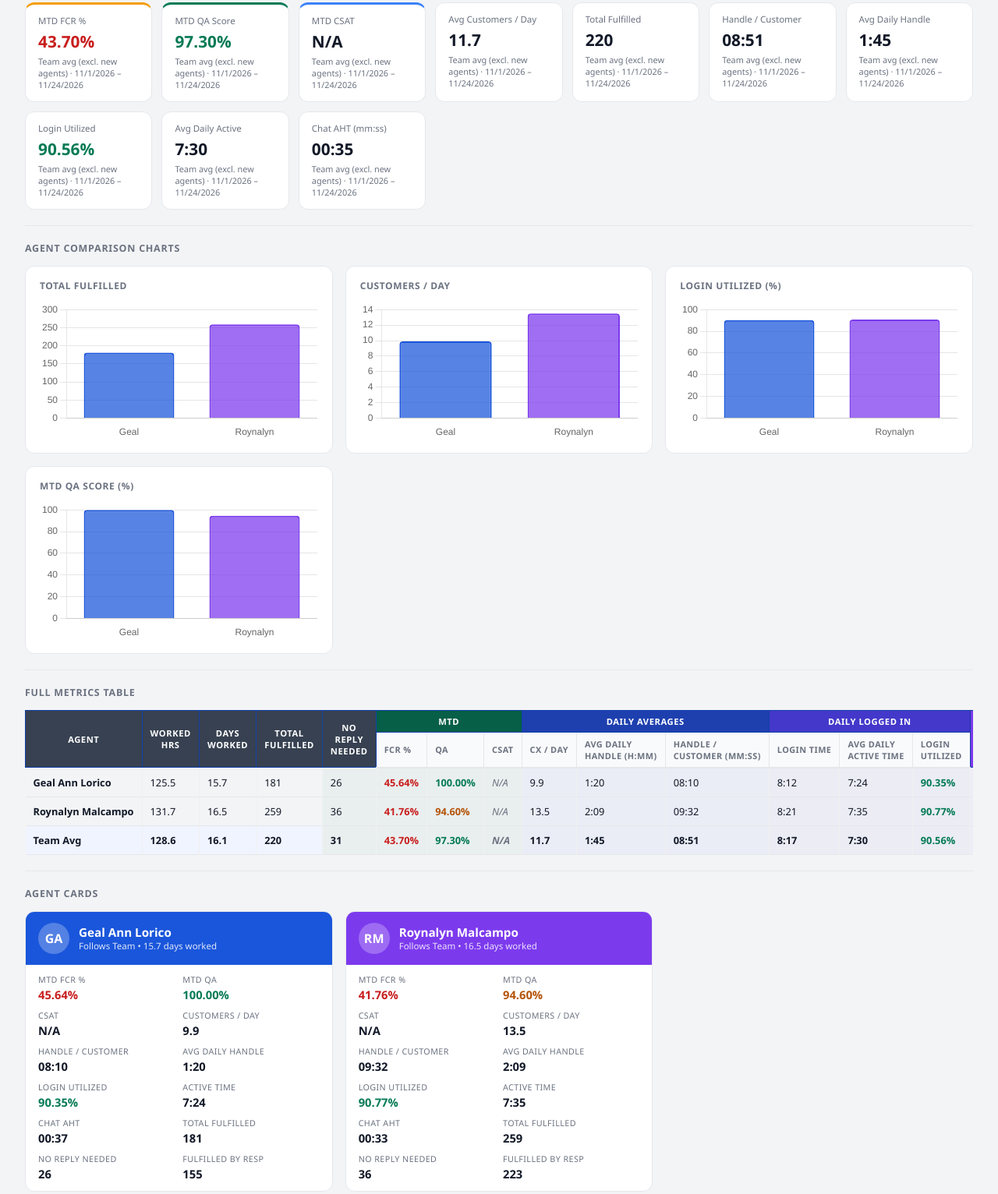
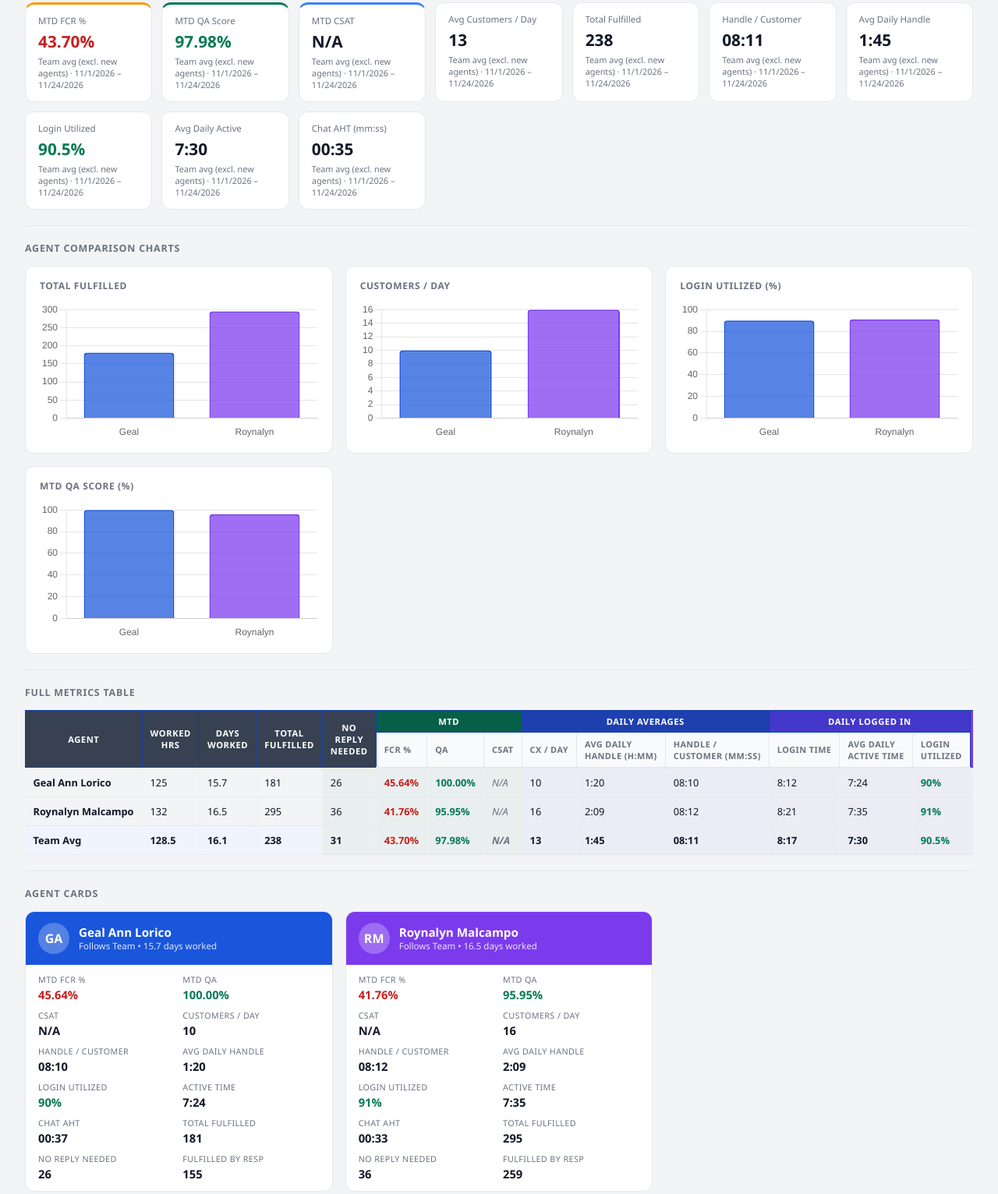
Before and after one commit to bvcafirma3rd/fs-kpi-dashboard, a plain HTML site: page index.html in a window 1280 px wide. Shown: the part 210-1742 px from the top of the page at 78% size. Drawn offline with nearby package versions, Linux system fonts and the light colour scheme.

Commit message:
Update November 2026 data to correct values (11/1-11/24)

```diff
--- a/index.html
+++ b/index.html
@@ -553,35 +553,35 @@ var DATASETS = {
     agents: [
       {
         name: 'Geal Ann Lorico',
-        workedHrs: 125.5, days: 15.7, fulfilled: 181, noReply: 26,
+        workedHrs: 125, days: 15.7, fulfilled: 181, noReply: 26,
         fcr: 45.64, qa: 100.00, csat: null,
-        cxPerDay: 9.9, handleTime: '1:20', handlePerCust: '08:10',
-        loginTime: '8:12', activeTime: '7:24', utilized: 90.35,
+        cxPerDay: 10, handleTime: '1:20', handlePerCust: '08:10',
+        loginTime: '8:12', activeTime: '7:24', utilized: 90,
         chatAHT: '00:37', fulfByResp: 155
       },
       {
-        name: 'Jessica Iba\xf1ez',
-        workedHrs: 30, days: 3.8, fulfilled: 78, noReply: 9,
-        fcr: 64.58, qa: 94.44, csat: null,
-        cxPerDay: 18.4, handleTime: '4:25', handlePerCust: '14:27',
+        name: 'Jessica Ibañez',
+        workedHrs: 30, days: 3.8, fulfilled: 87, noReply: 9,
+        fcr: 64.58, qa: null, csat: null,
+        cxPerDay: 21, handleTime: '4:25', handlePerCust: '12:47',
         loginTime: null, activeTime: null, utilized: null,
-        chatAHT: '00:00', fulfByResp: 69, newAgent: true
+        chatAHT: '00:00', fulfByResp: 78, newAgent: true
       },
       {
         name: 'Roynalyn Malcampo',
-        workedHrs: 131.7, days: 16.5, fulfilled: 259, noReply: 36,
-        fcr: 41.76, qa: 94.60, csat: null,
-        cxPerDay: 13.5, handleTime: '2:09', handlePerCust: '09:32',
-        loginTime: '8:21', activeTime: '7:35', utilized: 90.77,
-        chatAHT: '00:33', fulfByResp: 223
+        workedHrs: 132, days: 16.5, fulfilled: 295, noReply: 36,
+        fcr: 41.76, qa: 95.95, csat: null,
+        cxPerDay: 16, handleTime: '2:09', handlePerCust: '08:12',
+        loginTime: '8:21', activeTime: '7:35', utilized: 91,
+        chatAHT: '00:33', fulfByResp: 259
       }
     ],
     team: {
-      workedHrs: 95.7, days: 12.0, fulfilled: 173, noReply: 24,
-      fcr: 50.66, qa: 96.35, csat: null,
-      cxPerDay: 13.9, handleTime: '2:38', handlePerCust: '10:43',
+      workedHrs: 96, days: 12.0, fulfilled: 188, noReply: 24,
+      fcr: 50.66, qa: 97.98, csat: null,
+      cxPerDay: 15, handleTime: '2:38', handlePerCust: '09:43',
       loginTime: '8:17', activeTime: '7:30', utilized: 90.56,
-      chatAHT: '00:23', fulfByResp: 149
+      chatAHT: '00:23', fulfByResp: null
     }
   }
 };
```
